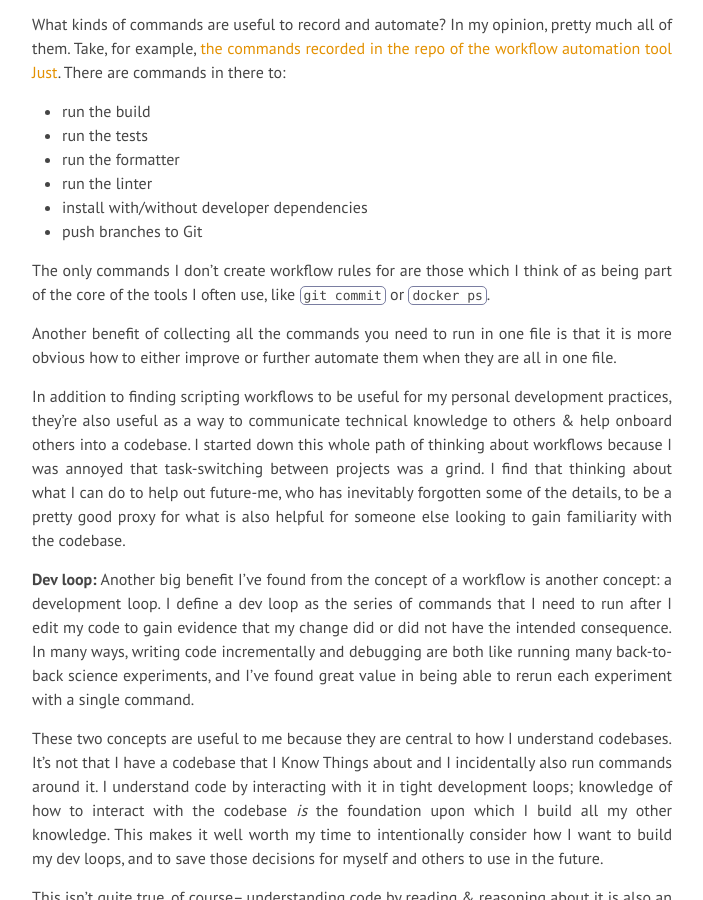
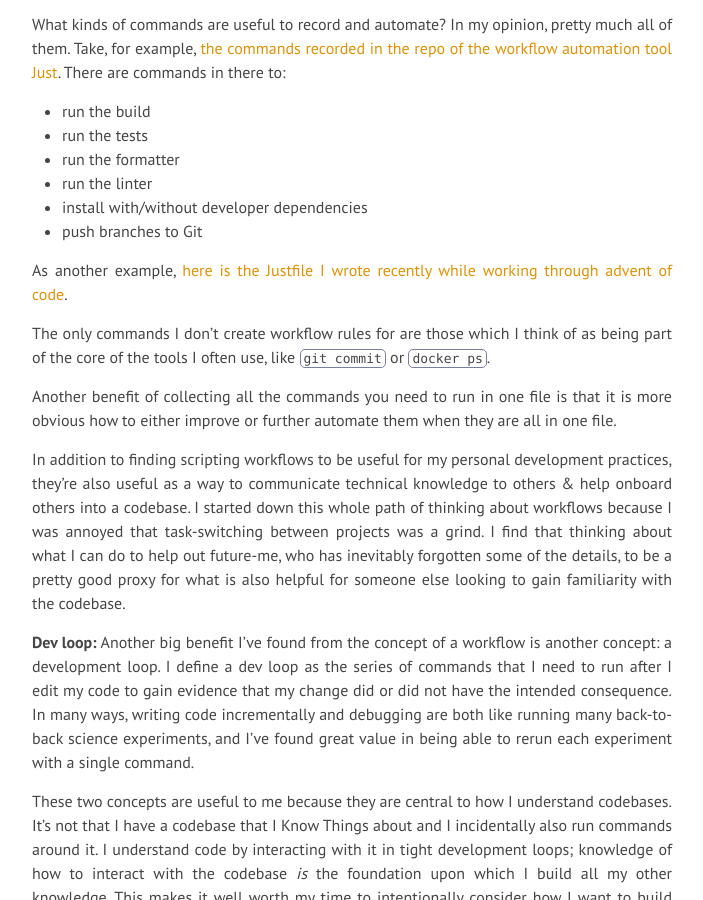
Before and after one commit to anniecherk/anniecherk.github.io, a Jekyll site: the page built from _posts/2021-09-21-loveletter-to-workflow-automation.markdown, in a window 1280 px wide and 900 px high, scrolled down 1743 px. Shown: the whole window, without its empty margins (288-991 px from the left). Built offline with Jekyll 4.4.1, drawn with Linux system fonts in a browser that asks for light colours; nearby versions of some CDN libraries.

Commit message:
updated loveletter to workflow automation: linked to another justfile example

```diff
--- a/_posts/2021-09-21-loveletter-to-workflow-automation.markdown
+++ b/_posts/2021-09-21-loveletter-to-workflow-automation.markdown
@@ -41,6 +41,8 @@ What kinds of commands are useful to record and automate? In my opinion, pretty
 - run the linter
 - install with/without developer dependencies
 - push branches to Git
+
+As another example, [here is the Justfile I wrote recently while working through advent of code](https://github.com/anniecherk/advent_of_code_2020_python/blob/main/Justfile).
 
 The only commands I don't create workflow rules for are those which I think of as being part of the core of the tools I often use, like `git commit` or `docker ps`.
 
```
